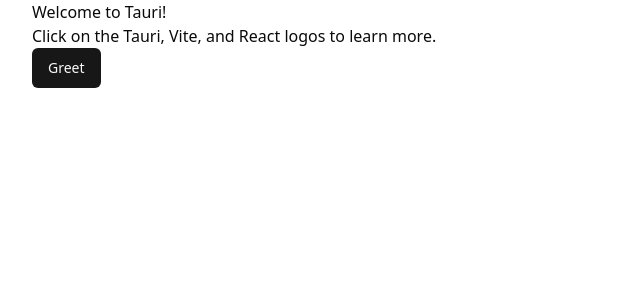
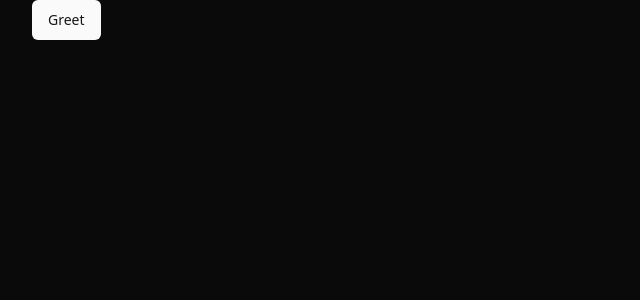
Before and after one commit to stn/immic-app, a React (Vite) app: page / in a window 1280 px wide. Shown: the top 300 px of the page, without its empty margins (0-640 px from the left). Built offline with nearby package versions, Linux system fonts and the light colour scheme; the HTML template or start-up script is replaced by a standard one.

Commit message:
Dark theme

```diff
--- a/src/App.tsx
+++ b/src/App.tsx
@@ -3,6 +3,8 @@
 import * as GS from "@tauri-apps/api/globalShortcut";
 
 import { Button } from "@/components/ui/button";
+
+import { ThemeProvider } from "@/components/theme-provider"
 
 import { ApplicationLog, BrowserLog, FileLog } from "./events";
 import { settingGet, settingLoad, showMain } from "./lib";
@@ -66,11 +68,8 @@
   }, []);
 
   return (
+    <ThemeProvider defaultTheme="dark" storageKey="ui-theme">
       <div className="container">
-      <h1>Welcome to Tauri!</h1>
-
-      <p>Click on the Tauri, Vite, and React logos to learn more.</p>
-
         <form
           className="row"
           onSubmit={(e) => {
@@ -116,6 +115,7 @@
           ))}
         </div>
       </div>
+    </ThemeProvider>
   );
 }
 
--- /dev/null
+++ b/src/components/theme-provider.tsx
@@ -0,0 +1,73 @@
+import { createContext, useContext, useEffect, useState } from "react"
+
+type Theme = "dark" | "light" | "system"
+
+type ThemeProviderProps = {
+  children: React.ReactNode
+  defaultTheme?: Theme
+  storageKey?: string
+}
+
+type ThemeProviderState = {
+  theme: Theme
+  setTheme: (theme: Theme) => void
+}
+
+const initialState: ThemeProviderState = {
+  theme: "system",
+  setTheme: () => null,
+}
+
+const ThemeProviderContext = createContext<ThemeProviderState>(initialState)
+
+export function ThemeProvider({
+  children,
+  defaultTheme = "system",
+  storageKey = "vite-ui-theme",
+  ...props
+}: ThemeProviderProps) {
+  const [theme, setTheme] = useState<Theme>(
+    () => (localStorage.getItem(storageKey) as Theme) || defaultTheme
+  )
+
+  useEffect(() => {
+    const root = window.document.documentElement
+
+    root.classList.remove("light", "dark")
+
+    if (theme === "system") {
+      const systemTheme = window.matchMedia("(prefers-color-scheme: dark)")
+        .matches
+        ? "dark"
+        : "light"
+
+      root.classList.add(systemTheme)
+      return
+    }
+
+    root.classList.add(theme)
+  }, [theme])
+
+  const value = {
+    theme,
+    setTheme: (theme: Theme) => {
+      localStorage.setItem(storageKey, theme)
+      setTheme(theme)
+    },
+  }
+
+  return (
+    <ThemeProviderContext.Provider {...props} value={value}>
+      {children}
+    </ThemeProviderContext.Provider>
+  )
+}
+
+export const useTheme = () => {
+  const context = useContext(ThemeProviderContext)
+
+  if (context === undefined)
+    throw new Error("useTheme must be used within a ThemeProvider")
+
+  return context
+}
```
Lines whose indentation alone changed are shown as unchanged.
